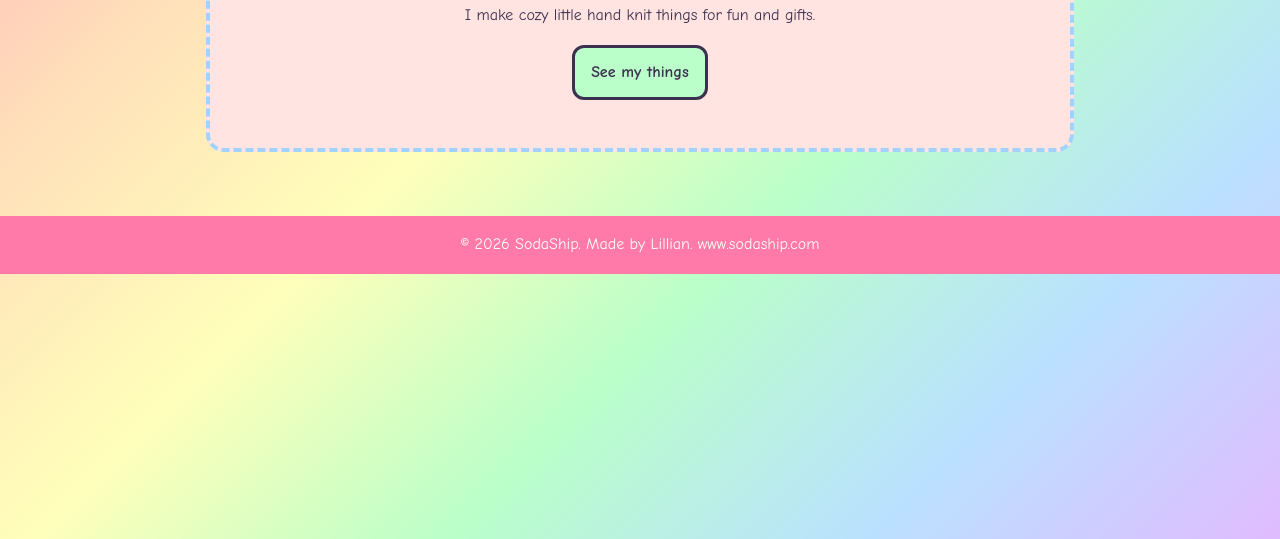
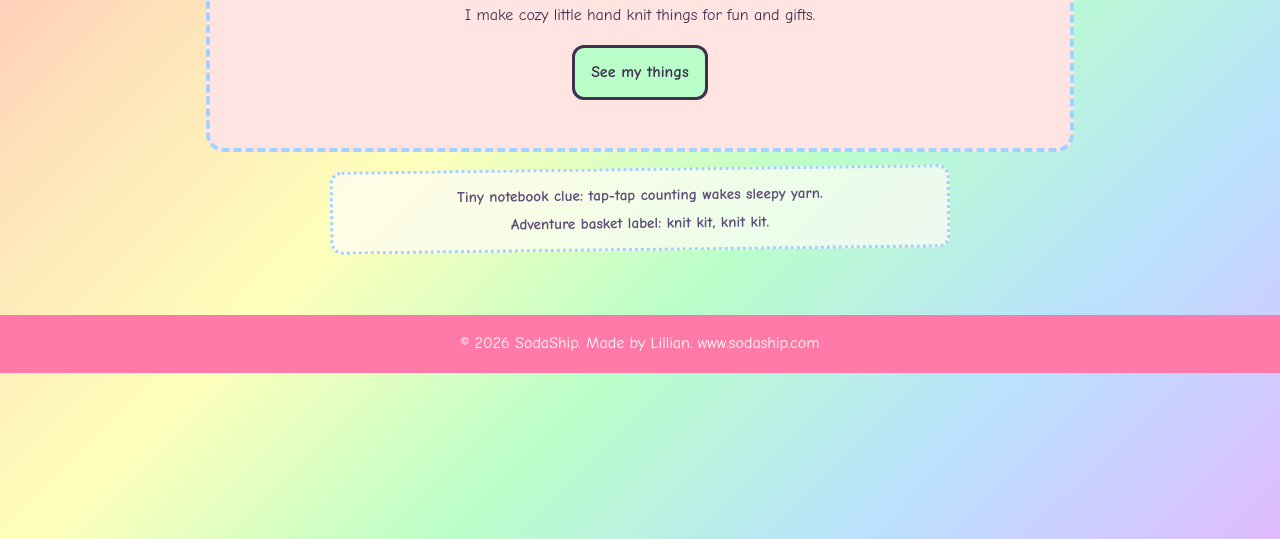
Before and after one commit to sinomaple/sodaship, a plain HTML site: page index.html in a window 1280 px wide. Shown: the part 261-800 px from the top of the page. Drawn offline with Linux system fonts and the light colour scheme.

Commit message:
Add subtle easter egg hints

```diff
--- a/index.html
+++ b/index.html
@@ -9,7 +9,7 @@
 <body class="home-page">
     <header>
         <nav>
-            <h1><a class="brand" href="index.html"><img src="logo.svg?v=2" alt="SodaShip logo"></a></h1>
+            <h1><a class="brand" href="index.html" title="The ship likes being tapped, but it counts carefully."><img src="logo.svg?v=2" alt="SodaShip logo"></a></h1>
             <ul>
                 <li><a href="index.html">Home</a></li>
                 <li><a href="products.html">Products</a></li>
@@ -24,8 +24,12 @@
             <p>I make cozy little hand knit things for fun and gifts.</p>
             <a class="button" href="products.html">See my things</a>
         </section>
+        <aside class="secret-stitch">
+            <p>Tiny notebook clue: tap-tap counting wakes sleepy yarn.</p>
+            <p>Adventure basket label: knit kit, knit kit.</p>
+        </aside>
     </main>
-    <footer>
+    <footer title="The bottom stitch likes four careful taps.">
         <p>&copy; 2026 SodaShip. Made by Lillian. www.sodaship.com</p>
     </footer>
     <script src="script.js"></script>
--- a/styles.css
+++ b/styles.css
@@ -100,6 +100,31 @@ h2 {
 
 .note {
     margin-bottom: 1rem;
+}
+
+.secret-stitch,
+.margin-clue {
+    max-width: 620px;
+    margin: 1rem auto 0;
+    padding: 0.75rem 1rem;
+    background: rgba(255, 253, 245, 0.72);
+    border: 3px dotted #ff7aa8;
+    border-radius: 12px;
+    color: #5f4b77;
+    font-size: 0.95rem;
+    font-weight: bold;
+    text-align: center;
+    transform: rotate(-0.7deg);
+}
+
+.secret-stitch {
+    display: grid;
+    gap: 0.25rem;
+    border-color: #a2d2ff;
+}
+
+.margin-clue {
+    box-shadow: 4px 4px 0 rgba(162, 210, 255, 0.65);
 }
 
 .product-list {
```
Also changed, not shown: about.html (+3 -2 lines), contact.html (+3 -2 lines), products.html (+3 -2 lines).
